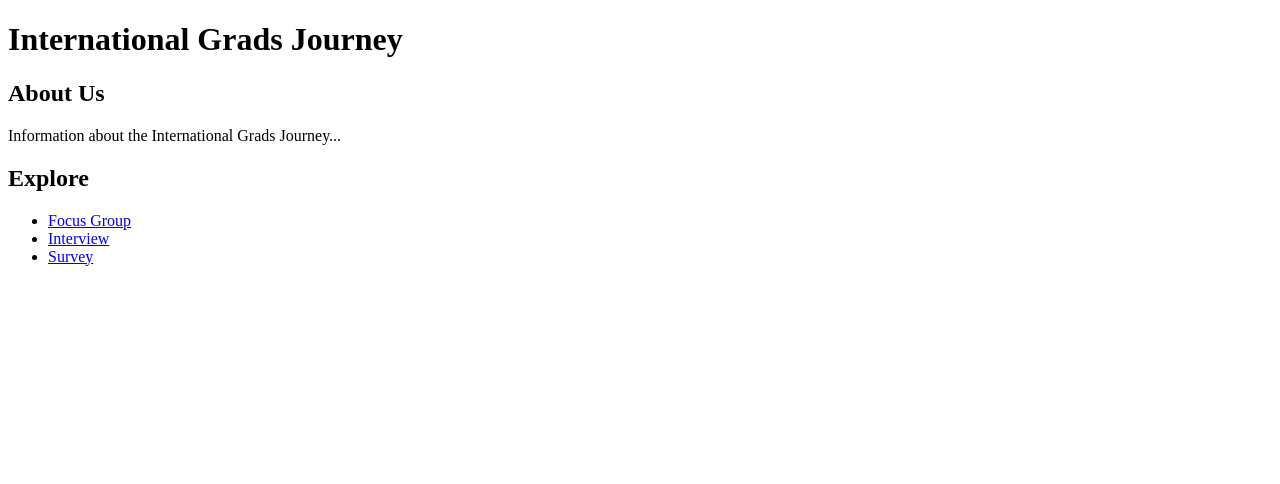
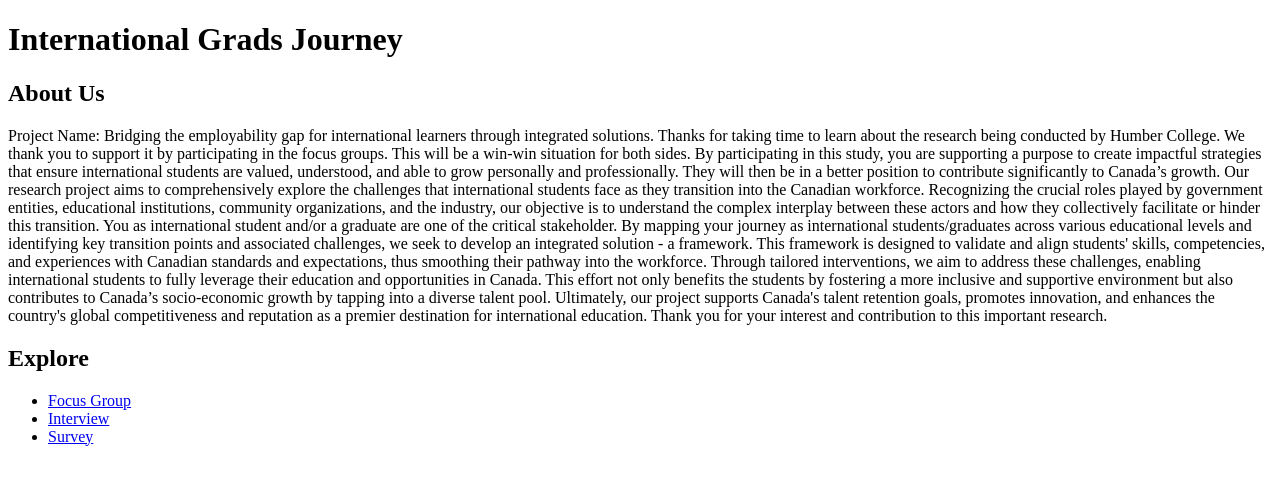
Before and after one commit to Anushkanautiyal/International-Grads-Journey, a plain HTML site: page Index.html in a window 1280 px wide. Drawn offline with Linux system fonts and the light colour scheme.

Commit message:
Update Index.html

```diff
--- a/Index.html
+++ b/Index.html
@@ -8,7 +8,17 @@
     <h1>International Grads Journey</h1>
     <section id="about-us">
         <h2>About Us</h2>
-        <p>Information about the International Grads Journey...</p>
+        <p>
+Project Name: Bridging the employability gap for international learners through integrated solutions.
+
+
+Thanks for taking time to learn about the research being conducted by Humber College. We thank you to support it by participating in the focus groups. This will be a win-win situation for both sides. By participating in this study, you are supporting a purpose to create impactful strategies that ensure international students are valued, understood, and able to grow personally and professionally. They will then be in a better position to contribute significantly to Canada’s growth.
+
+Our research project aims to comprehensively explore the challenges that international students face as they transition into the Canadian workforce. Recognizing the crucial roles played by government entities, educational institutions, community organizations, and the industry, our objective is to understand the complex interplay between these actors and how they collectively facilitate or hinder this transition. You as international student and/or a graduate are one of the critical stakeholder. By mapping your journey as international students/graduates across various educational levels and identifying key transition points and associated challenges, we seek to develop an integrated solution - a framework. This framework is designed to validate and align students' skills, competencies, and experiences with Canadian standards and expectations, thus smoothing their pathway into the workforce.
+
+Through tailored interventions, we aim to address these challenges, enabling international students to fully leverage their education and opportunities in Canada. This effort not only benefits the students by fostering a more inclusive and supportive environment but also contributes to Canada’s socio-economic growth by tapping into a diverse talent pool. Ultimately, our project supports Canada's talent retention goals, promotes innovation, and enhances the country's global competitiveness and reputation as a premier destination for international education.
+
+Thank you for your interest and contribution to this important research.</p>
     </section>
     <section id="options">
         <h2>Explore</h2>
```
